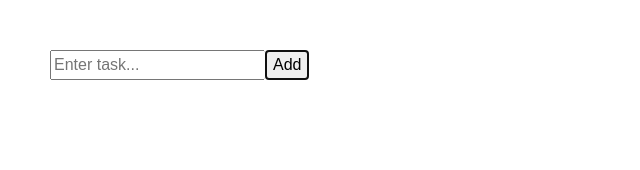
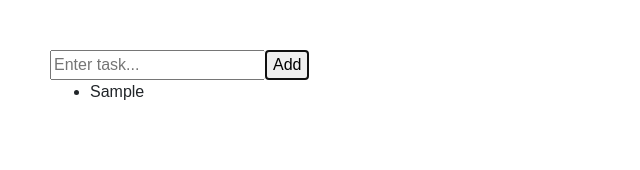
Before and after one commit to dbarthell/Knack, a React (Create React App) app in the folder client/: page / in a window 1280 px wide. Both pictures are taken after typing "Sample" into the empty fields and a click on the button "Add". Shown: the top 170 px of the page, without its empty margins (0-640 px from the left). Built offline with nearby package versions, Linux system fonts and the light colour scheme.

Commit message:
added TodoItems component

```diff
--- a/client/public/index.html
+++ b/client/public/index.html
@@ -6,22 +6,7 @@
     <meta name="theme-color" content="#000000">
     <link href="https://maxcdn.bootstrapcdn.com/font-awesome/4.7.0/css/font-awesome.min.css" rel="stylesheet" />
     <link rel="stylesheet" href="https://cdnjs.cloudflare.com/ajax/libs/twitter-bootstrap/4.0.0/css/bootstrap.min.css" />
-    <!--
-      manifest.json provides metadata used when your web app is added to the
-      homescreen on Android. See https://developers.google.com/web/fundamentals/engage-and-retain/web-app-manifest/
-    -->
-    <link rel="manifest" href="%PUBLIC_URL%/manifest.json">
-    <link rel="shortcut icon" href="%PUBLIC_URL%/favicon.ico">
-    <!--
-      Notice the use of %PUBLIC_URL% in the tags above.
-      It will be replaced with the URL of the `public` folder during the build.
-      Only files inside the `public` folder can be referenced from the HTML.
-
-      Unlike "/favicon.ico" or "favicon.ico", "%PUBLIC_URL%/favicon.ico" will
-      work correctly both with client-side routing and a non-root public URL.
-      Learn how to configure a non-root public URL by running `npm run build`.
-    -->
-    <title>React App</title>
+    <title>Knack</title>
   </head>
   <body>
     <noscript>
--- /dev/null
+++ b/client/src/components/TodoItems.js
@@ -0,0 +1,20 @@
+import React, { Component } from "react";
+
+class TodoItems extends Component {
+    createTasks(item) {
+        return <li key={item.key}>{item.text}</li>
+    }
+
+    render() {
+        const todoEntries = this.props.entries;
+        const listItems = todoEntries.map(this.createTasks);
+
+        return (
+            <ul className="theList">
+                {listItems}
+            </ul>
+        )
+    }
+}
+
+export default TodoItems;
--- a/client/src/components/TodoList.js
+++ b/client/src/components/TodoList.js
@@ -1,4 +1,5 @@
 import React, { Component } from "react";
+import TodoItems from "./TodoItems";
 
 class TodoList extends Component {
     constructor(props) {
@@ -14,7 +15,7 @@
     addItem(e) {
         e.preventDefault();
         if (this._inputElement.value !== "") {
-            var newItem = {
+            let newItem = {
                 text: this._inputElement.value,
                 key: Date.now()
             };
@@ -42,6 +43,7 @@
                         <button type="submit">Add</button>
                     </form>
                 </div>
+                <TodoItems entries={this.state.items}/>
             </div>
         );
     }
```
